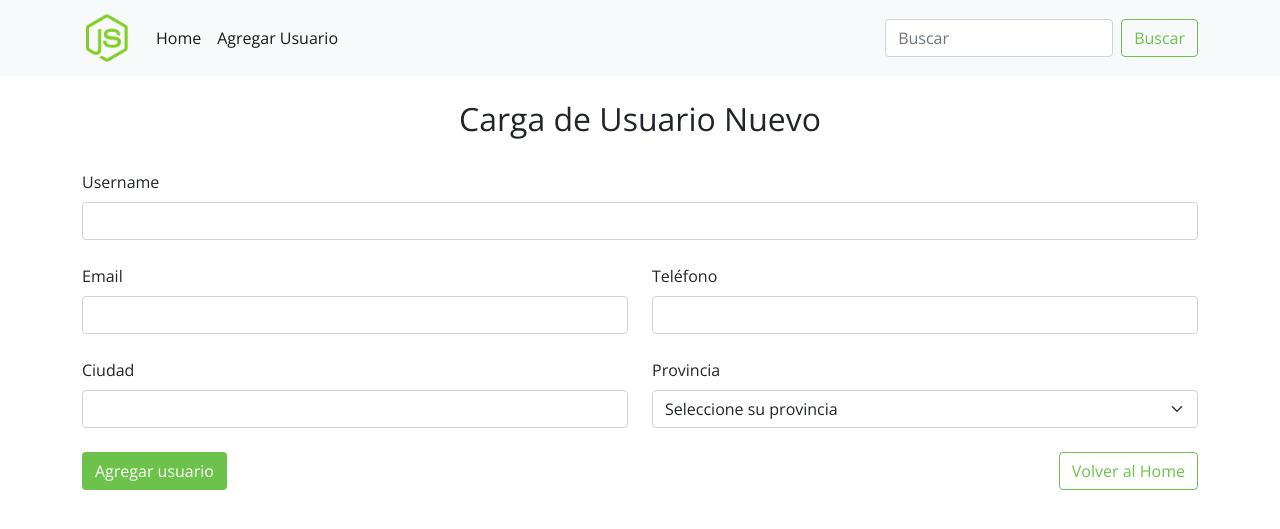
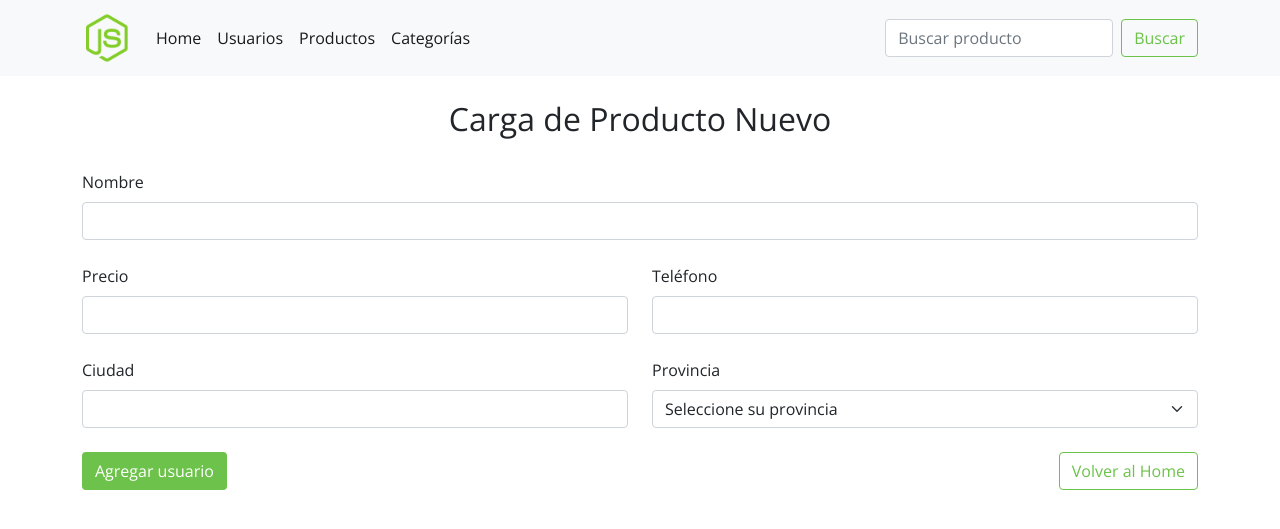
Before and after one commit to avilajuanp/crud_nodejs, a Node project: template views/products/add.ejs in a window 1280 px wide. Shown: the top 529 px of the page. Run offline with Node 20 templates, Linux system fonts and the light colour scheme; the template is opened without the code that fills it, so the values that code supplies are empty.

Commit message:
trabajos iniciales sobre error en list.ejs

```diff
--- a/views/products/add.ejs
+++ b/views/products/add.ejs
@@ -4,7 +4,7 @@
 <head>
   <meta charset="UTF-8">
   <meta name="viewport" content="width=device-width, initial-scale=1.0">
-  <title>CRUD Node.js IES 9-023</title>
+  <title>CRUD Node.js IES 9-023 - Productos</title>
   <link rel="shortcut icon" href="img/icon.png" type="image/x-icon">
   <link href="https://cdn.jsdelivr.net/npm/bootstrap@5.0.1/dist/css/bootstrap.min.css" rel="stylesheet"
     integrity="sha384-+0n0xVW2eSR5OomGNYDnhzAbDsOXxcvSN1TPprVMTNDbiYZCxYbOOl7+AMvyTG2x" crossorigin="anonymous">
@@ -14,13 +14,13 @@
   <link
     href="https://fonts.googleapis.com/css2?family=Open+Sans:ital,wght@0,300;0,400;0,600;0,700;0,800;1,300;1,400;1,600;1,700;1,800&display=swap"
     rel="stylesheet">
-  <link rel="stylesheet" href="css/style.css">
+  <link rel="stylesheet" href="/css/style.css">
 </head>
 
 <body>
   <nav class="navbar navbar-expand-lg navbar-light bg-light">
     <div class="container">
-      <a class="navbar-brand" href="./"><img src="img/icon.png" alt="Node.js icon" class="nav-icon"></a>
+      <a class="navbar-brand" href="/"><img src="/img/icon.png" alt="Node.js icon" class="nav-icon"></a>
       <button class="navbar-toggler" type="button" data-bs-toggle="collapse" data-bs-target="#navbarSupportedContent"
         aria-controls="navbarSupportedContent" aria-expanded="false" aria-label="Toggle navigation">
         <span class="navbar-toggler-icon"></span>
@@ -28,14 +28,20 @@
       <div class="collapse navbar-collapse" id="navbarSupportedContent">
         <ul class="navbar-nav me-auto mb-2 mb-lg-0">
           <li class="nav-item">
-            <a class="nav-link active" aria-current="page" href="./">Home</a>
+            <a class="nav-link active" aria-current="page" href="/">Home</a>
           </li>
           <li class="nav-item">
-            <a class="nav-link active" aria-current="page" href="./add">Agregar Usuario</a>
+            <a class="nav-link active" aria-current="page" href="/users">Usuarios</a>
+          </li>
+          <li class="nav-item">
+            <a class="nav-link active" aria-current="page" href="/products">Productos</a>
+          </li>
+          <li class="nav-item">
+            <a class="nav-link active" aria-current="page" href="/categories">Categorías</a>
           </li>
         </ul>
         <form class="d-flex" action="./search" method="GET">
-          <input class="form-control me-2" type="search" placeholder="Buscar" aria-label="Buscar" name="search">
+          <input class="form-control me-2" type="search" placeholder="Buscar producto" aria-label="Buscar producto" name="search">
           <button class="btn secondary-btn" type="submit">Buscar</button>
         </form>
       </div>
@@ -44,22 +50,23 @@
   <br>
   <div class="container">
     <div class="text-center">
-      <h2>Carga de Usuario Nuevo</h2>
+      <h2>Carga de Producto Nuevo</h2>
     </div>
     <br>
-    <form action="./add-user" method="POST">
+    <form action="./add-product" method="POST">
       <div class="row">
         <div class="col-12">
-          <label for="username" class="form-label">Username</label>
-          <input type="text" name="username" id="username" class="form-control">
+          <label for="nombre" class="form-label">Nombre</label>
+          <input type="text" name="nombre" id="nombre" class="form-control">
         </div>
       </div>
       <br>
       <div class="row">
         <div class="col-6">
-          <label for="email" class="form-label">Email</label>
-          <input type="text" name="email" id="email" class="form-control">
+          <label for="precio" class="form-label">Precio</label>
+          <input type="text" name="precio" id="precio" class="form-control">
         </div>
+        <!-- TODO seguir editando -->
         <div class="col-6">
           <label for="telefono" class="form-label">Teléfono</label>
           <input type="text" name="telefono" id="telefono" class="form-control">
```
